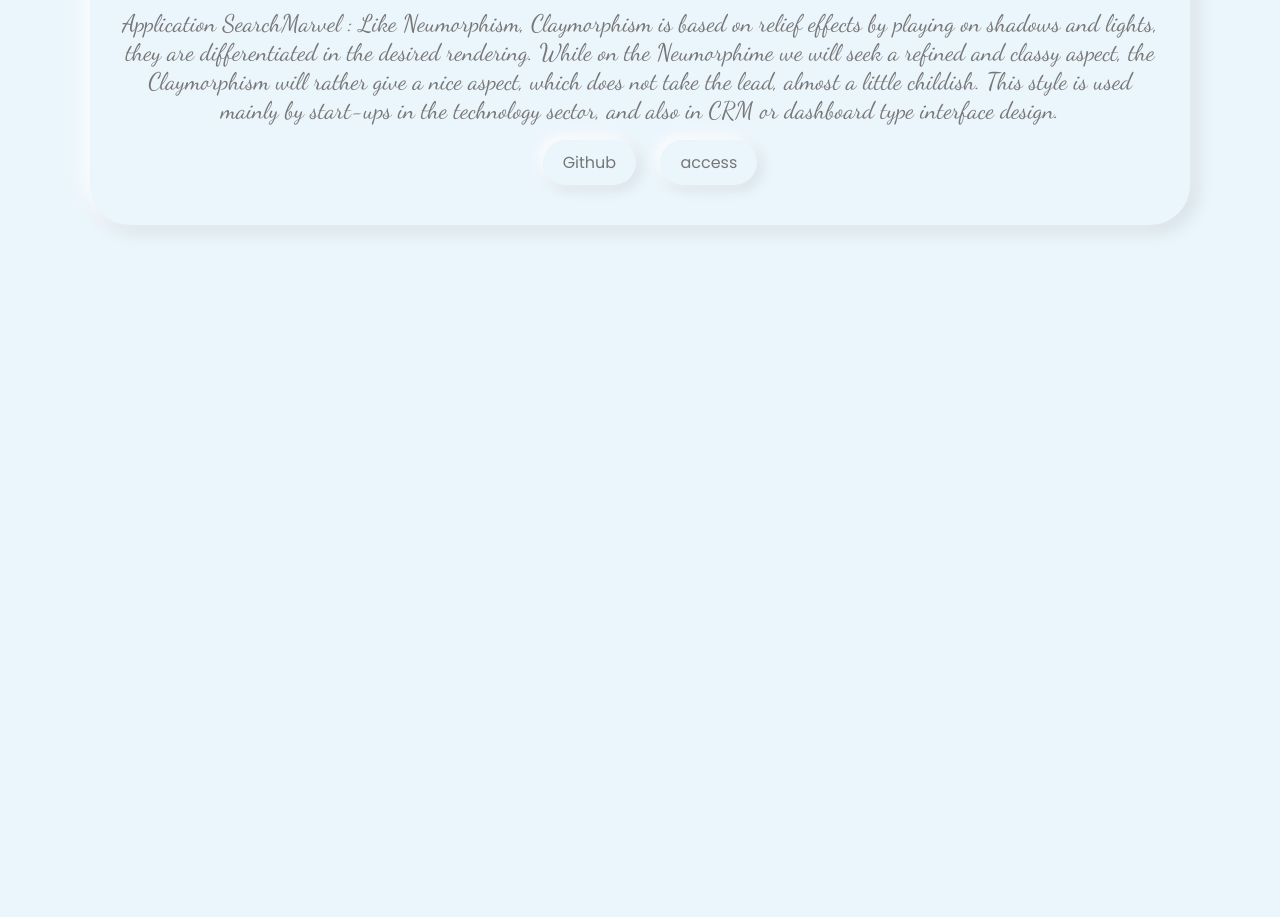
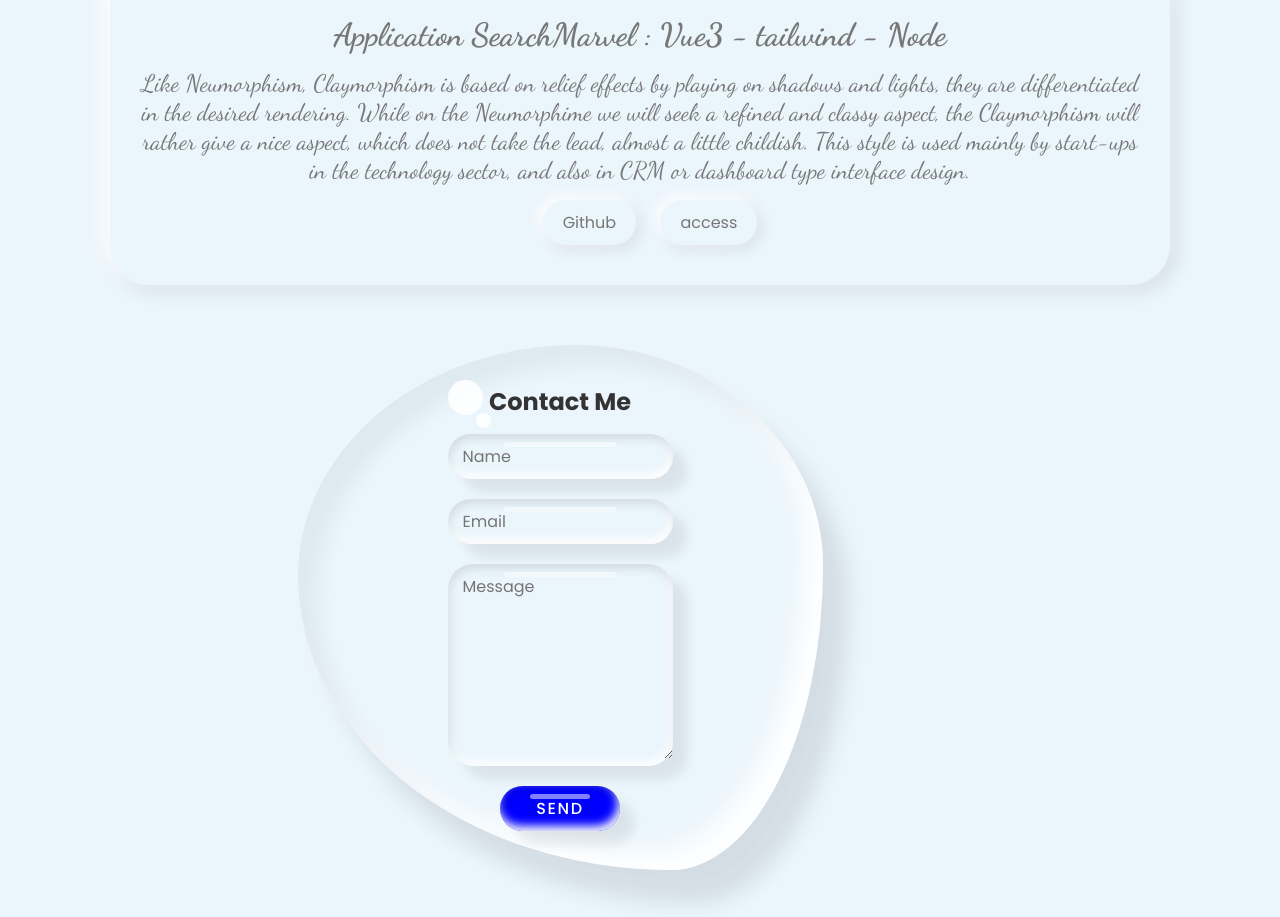
Before and after one commit to 100sue/dev-cardNeutwo, a plain HTML site: page index.html in a window 1280 px wide. Shown: the part 1737-2654 px from the top of the page. Before the commit the page ends 2022 px from the top, so only its background shows below. Drawn offline with Linux system fonts and the light colour scheme.

Commit message:
ajout goute effect

```diff
--- a/index.html
+++ b/index.html
@@ -52,7 +52,6 @@
                     <a href="#sevn"><span>Access</span></a>
                 </div>
             </div>
-        </div>
             <div class="social ">
                 <div class="son git">
                     <a href="https://github.com/100sue" target="_blank"><i class="fab fa-github"></i></a>
@@ -71,7 +70,7 @@
                     While on the Neumorphime we will seek a refined and classy aspect, the Claymorphism will rather give a nice aspect, which does not take the lead,
                     almost a little childish. This style is used mainly by start-ups in the technology sector, and also in CRM or dashboard type interface design.
                     </p>
-                <a href="#" target="_blank" class="btn">Github</a>
+                    <a href="https://github.com/100sue/scoreur-covidtracker" target="_blank" class="btn">Github</a>
                     <a href="#" target="_blank" class="btn">access</a>
                 </div>
                 <div class="card">
@@ -84,20 +83,49 @@
                     <a href="#" target="_blank" class="btn">access</a>
                 </div>
                 <div class="card">
-                <h5 id="api">Vue3 - tailwind - Node </h5>
-                <p>Application SearchMarvel : Like Neumorphism, Claymorphism is based on relief effects by playing on shadows and lights, they are differentiated in the desired rendering.
+                    <h5 id="api">Application SearchMarvel : Vue3 - tailwind - Node </h5>
+                    <p> Like Neumorphism, Claymorphism is based on relief effects by playing on shadows and lights, they are differentiated in the desired rendering.
                      While on the Neumorphime we will seek a refined and classy aspect, the Claymorphism will rather give a nice aspect, which does not take the lead,
                     almost a little childish. This style is used mainly by start-ups in the technology sector, and also in CRM or dashboard type interface design.
                     </p>
-                <a href="#" target="_blank" class="btn">Github</a>
+                    <a href="https://github.com/100sue/searchMarvel" target="_blank" class="btn">Github</a>
                     <a href="#" target="_blank" class="btn">access</a>
                 </div>
             </div>
-
+            <div class="liquid">
+                <div class="drop">
+                    <div class="content">
+                        <h2>Contact Me</h2>
+                        <form>
+                            <div class="inputbox">
+                                <input type="text" placeholder="Name">
                             </div>
-
-
-
+                            <div class="inputbox">
+                                <input type="text" placeholder="Email">
+                            </div>
+                            <div class="inputbox">
+                                <textarea name="message" id="" rows="7" placeholder="Message"></textarea>
+                            </div>
+                            <div class="inputbox">
+                                <input type="submit" value="Send">
+                            </div>
+                        </form>
+                    </div>
+                </div>
+            </div>
+        </div>
+        <div class="social ">
+            <div class="son git">
+                <a href="https://github.com/100sue" target="_blank"><i class="fab fa-github"></i></a>
+            </div>
+            <div class="son lin">
+                <a href="https://www.linkedin.com/in/roland-appert" target="_blank"><i class="fab fa-linkedin"></i></a>
+            </div>
+            <div class="son twi">
+                <a href="#" target="_blank"><i class="fab fa-twitter"></i></a>
+            </div>
+        </div>
+    </div>
 
 </body>
 </html>
--- a/style.css
+++ b/style.css
@@ -199,7 +199,7 @@
     color: rgba(0, 172, 238, 1);
 }
 
-/*-------  Descrption  -----------*/
+/*-------  Description  -----------*/
 
 .explication {
     display: flex;
@@ -257,3 +257,132 @@
     display: block;
     transform: scale(0.98);
 }
+
+/*-------  Contact Me  -----------*/
+
+.liquid {
+    position: relative;
+    left: -80px;
+    display: flex;
+    justify-content: center;
+    align-items: center;
+}
+.liquid .drop {
+    position: relative;
+    width: 525px;
+    height: 525px;
+    box-shadow: inset 20px 20px 20px rgba(0, 0, 0, 0.05),
+    25px 35px 20px rgba(0, 0, 0, 0.05),
+    25px 30px 30px rgba(0, 0, 0, 0.05),
+    inset -20px -20px 25px rgba(255, 255, 255, 0.9);
+    transition: 0.5s;
+    position: relative;
+    display: flex;
+    justify-content: center;
+    align-items: center;
+    border-radius: 53% 47% 29% 71% / 44% 42% 58% 56% ;
+}
+.liquid .drop:hover {
+    border-radius: 50%;
+}
+.liquid .drop::before {
+    content: '';
+    position: absolute;
+    top: 35px;
+    left: 150px;
+    width: 35px;
+    height: 35px;
+    border-radius: 50%;
+    background: #fff;
+    opacity: 0.9;
+}
+.liquid .drop::after {
+    content: '';
+    position: absolute;
+    top: 68px;
+    left: 178px;
+    width: 15px;
+    height: 15px;
+    border-radius: 50%;
+    background: #fff;
+    opacity: 0.9;
+}
+.liquid .drop .content {
+    position: relative;
+    display: flex;
+    justify-content: center;
+    align-items: center;
+    flex-direction: column;
+    text-align: center;
+    padding: 40px;
+    gap: 15px;
+}
+.liquid .drop .content h2 {
+    position: relative;
+    color: #333;
+    font-size: 1.5em;
+}
+.liquid .drop .content form {
+    display: flex;
+    justify-content: center;
+    align-items: center;
+    flex-direction: column;
+    gap: 20px;
+}
+.liquid .drop .content form .inputbox {
+    position: relative;
+    width: 225px;
+    box-shadow: inset 2px 5px 10px rgba(0, 0, 0, 0.1),
+                inset -2px -5px 10px rgba(255, 255, 255, 1),
+                        15px 15px 10px rgba(0, 0, 0, 0.05),
+                        15px 10px 15px rgba(0, 0, 0, 0.025);
+    border-radius: 25px;
+}
+.liquid .drop .content form .inputbox::before {
+    content: '';
+    position: absolute;
+    top: 8px;
+    left: 50%;
+    transform: translateX(-50%);
+    width: 50%;
+    height: 5px;
+    background: rgba(255, 255, 255, 0.5);
+    border-radius: 5px;
+}
+.liquid .drop .content form .inputbox input {
+    border: none;
+    outline: none;
+    background: transparent;
+    width: 100%;
+    font-size: 1em;
+    padding: 10px 15px;
+}
+.liquid .drop .content form .inputbox textarea {
+    border: none;
+    outline: none;
+    background: transparent;
+    width: 100%;
+    font-size: 1em;
+    padding: 10px 15px;
+}
+.liquid .drop .content form .inputbox input[type="submit"] {
+    color: #fff;
+    text-transform: uppercase;
+    cursor: pointer;
+    letter-spacing: 0.1em;
+    font-weight: 500;
+
+}
+.liquid .drop .content form .inputbox:last-child {
+    background: blue;
+    width: 120px;
+    box-shadow: inset 2px 5px 10px rgba(0, 0, 0, 0.1),
+                inset -2px -5px 10px rgba(255, 255, 255, 1),
+                15px 15px 10px rgba(0, 0, 0, 0.05),
+                15px 10px 15px rgba(0, 0, 0, 0.025);
+    transition: 0.5s;
+}
+.liquid .drop .content form .inputbox:last-child:hover {
+    width: 150px;
+
+}
```
Lines whose indentation alone changed are shown as unchanged.
